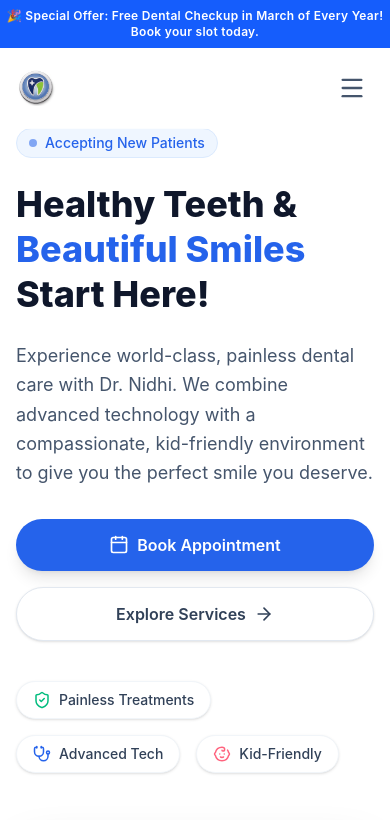
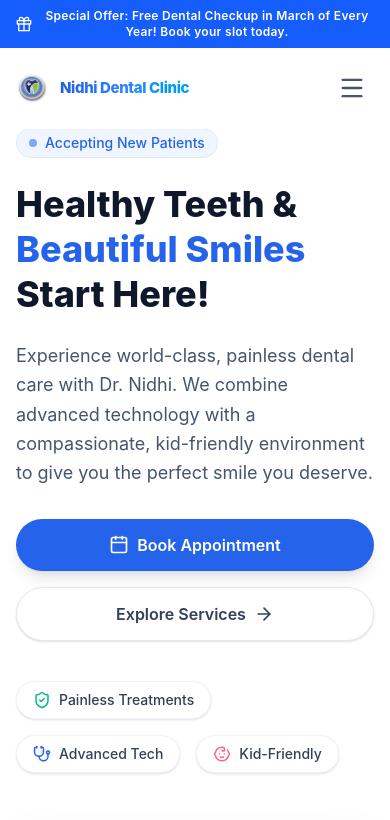
Before and after one commit to mahakal404/Nidhi-Dental-Clinic-2, a React (Vite) app: page / in a window 390 px wide. Shown: the top 820 px of the page. Built offline with nearby package versions, Linux system fonts and the light colour scheme.

Commit message:
UI Polish: Fixed mobile header responsiveness, brand text visibility, and added vector icon to announcement bar

```diff
--- a/src/components/Navbar.tsx
+++ b/src/components/Navbar.tsx
@@ -14,8 +14,9 @@ const Navbar = () => {
 
   return (
     <header className="fixed w-full z-50">
-      <div className="bg-blue-600 text-white text-xs md:text-sm py-2 text-center font-semibold tracking-wide">
-        🎉 Special Offer: Free Dental Checkup in March of Every Year! Book your slot today.
+      <div className="bg-blue-600 text-white text-xs md:text-sm py-2 px-4 text-center font-semibold tracking-wide flex items-center justify-center">
+        <svg xmlns="http://www.w3.org/2000/svg" width="16" height="16" viewBox="0 0 24 24" fill="none" stroke="currentColor" strokeWidth="2" strokeLinecap="round" strokeLinejoin="round" className="mr-2 inline-block shrink-0"><polyline points="20 12 20 22 4 22 4 12"></polyline><rect x="2" y="7" width="20" height="5"></rect><line x1="12" y1="22" x2="12" y2="7"></line><path d="M12 7H7.5a2.5 2.5 0 0 1 0-5C11 2 12 7 12 7z"></path><path d="M12 7h4.5a2.5 2.5 0 0 0 0-5C13 2 12 7 12 7z"></path></svg>
+        <span>Special Offer: Free Dental Checkup in March of Every Year! Book your slot today.</span>
       </div>
       <nav className="w-full glass transition-all duration-300">
         <div className="max-w-7xl mx-auto px-4 sm:px-6 lg:px-8">
@@ -26,9 +27,9 @@ const Navbar = () => {
               <img
                 src="/nidhi-dental-clinic-logo-h.webp"
                 alt="Nidhi Dental Clinic Logo"
-                className="h-10 w-10 md:h-14 md:w-14 object-contain rounded-full"
+                className="h-8 w-8 md:h-14 md:w-14 object-contain rounded-full shrink-0"
               />
-              <span className="text-xl md:text-2xl font-extrabold text-transparent bg-clip-text bg-gradient-to-r from-blue-800 via-blue-500 to-cyan-500 bg-[length:200%_auto] tracking-tight animate-[gradient_3s_linear_infinite] hidden sm:block">
+              <span className="text-[15px] sm:text-lg md:text-2xl font-extrabold text-transparent bg-clip-text bg-gradient-to-r from-blue-800 via-blue-500 to-cyan-500 bg-[length:200%_auto] tracking-tight animate-[gradient_3s_linear_infinite] whitespace-nowrap">
                 Nidhi Dental Clinic
               </span>
             </a>
```
